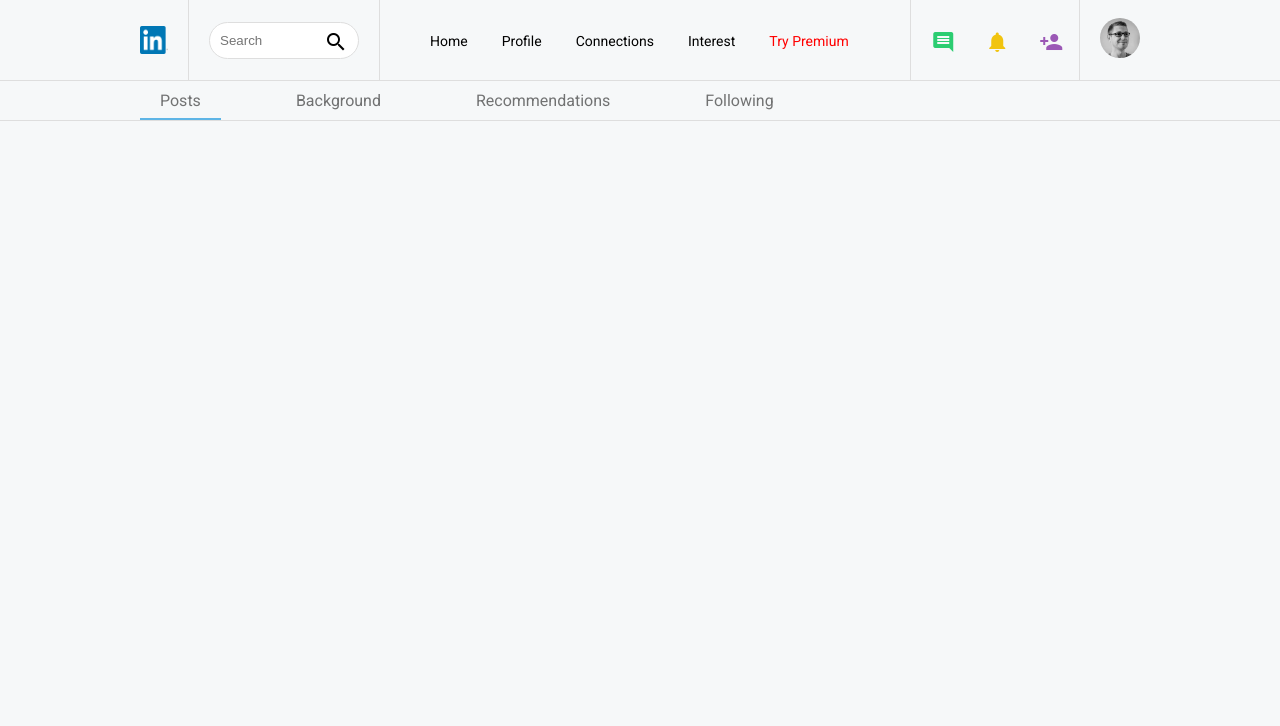
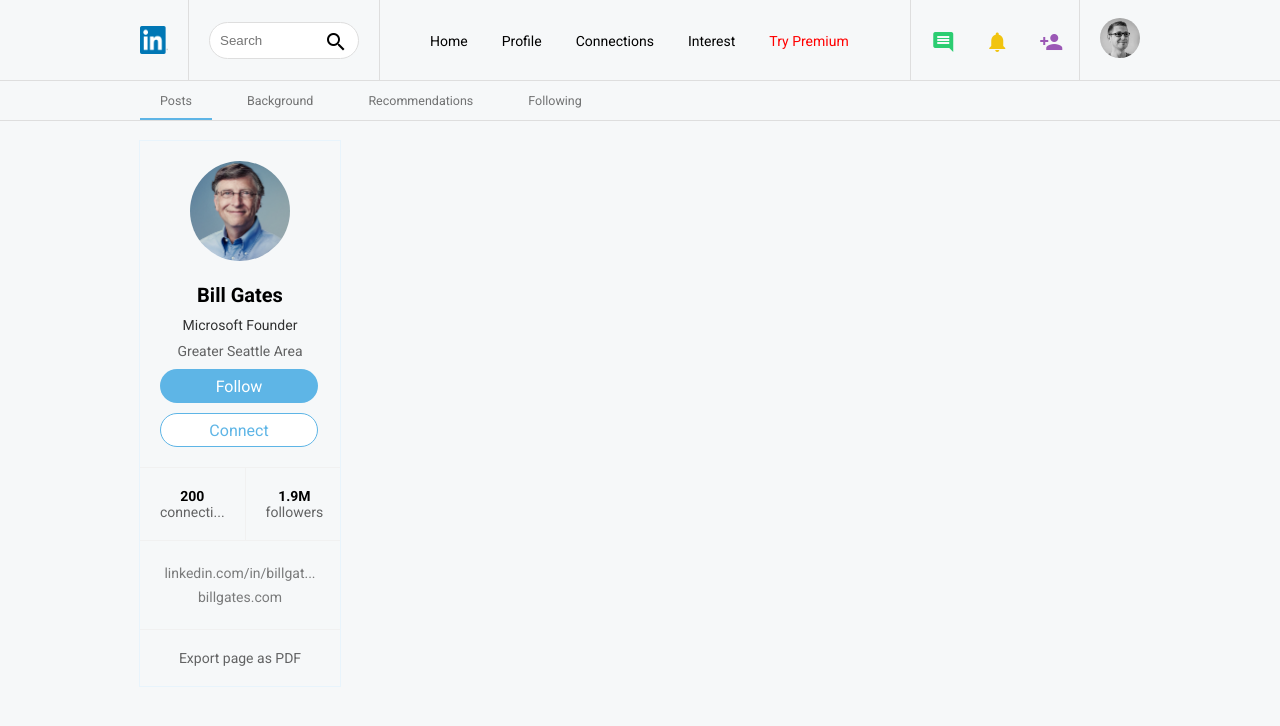
Before and after one commit to Umidjon-Frontend/html-css-loop-2-step-10, a plain HTML site: page index.html in a window 1280 px wide. Drawn offline with Linux system fonts and the light colour scheme.

Commit message:
profile section finished

```diff
--- a/css/main.css
+++ b/css/main.css
@@ -1,71 +1,70 @@
-body{
+body {
   font-family: Roboto, sans-serif;
   background-color: #f6f8f9;
 }
 *,
 *:before,
-*:after{
+*:after {
   margin: 0;
   padding: 0;
   box-sizing: border-box;
 }
-.material-icons{
+.material-icons {
   width: 20px;
   height: 20px;
 }
-.container{
+.container {
   width: 100%;
   max-width: 1000px;
   margin: 0 auto;
 }
-.header{
+.header {
   border-bottom: 1px solid #dedede;
 }
-.header-wrapper{
+.header-wrapper {
   width: 100%;
   height: 80px;
   display: flex;
   justify-content: space-between;
   align-items: center;
 }
-.header-brand{
+.header-brand {
   height: 80px;
   display: flex;
   align-items: center;
 }
 .header-logo,
-.header-search{
+.header-search {
   height: 80px;
   display: flex;
   align-items: center;
   padding: 0 20px;
   border-right: 1px solid #dedede;
 }
-.header-logo{
+.header-logo {
   padding-left: 0;
 }
-.header-logo img{
+.header-logo img {
   width: 28px;
   height: 28px;
 }
-.search{
+.search {
   width: 150px;
   padding: 10px 25px 10px 10px;
   border: 1px solid #dedede;
   border-radius: 20px;
   outline: none;
 }
-.header-search{
+.header-search {
   position: relative;
 }
-.header-search span{
+.header-search span {
   position: absolute;
   top: 50%;
   right: 35px;
   transform: translateY(-50%);
-
 }
-.header-nav{
+.header-nav {
   height: 80px;
   display: flex;
   justify-content: space-between;
@@ -74,34 +73,34 @@ body{
   padding: 0 0 0 50px;
   border-right: 1px solid #dedede;
 }
-.nav-item{
+.nav-item {
   margin-right: 34px;
 }
-.nav-item:last-child{
+.nav-item:last-child {
   width: 91px;
   margin-right: 50px;
 }
-.nav-link{
+.nav-link {
   text-decoration: none;
   color: #000;
   font-size: 14px;
 }
-.red{
+.red {
   color: red;
 }
-.header-social{
+.header-social {
   display: flex;
   align-items: center;
 }
-.header-profile{
+.header-profile {
   padding-left: 20px;
 }
-.header-profile img{
+.header-profile img {
   width: 40px;
   height: 40px;
   border-radius: 50%;
 }
-.header-icons{
+.header-icons {
   height: 80px;
   display: flex;
   justify-content: space-between;
@@ -109,48 +108,137 @@ body{
   padding: 0 20px;
   border-right: 1px solid #dedede;
 }
-.header-icons span{
+.header-icons span {
   margin-right: 34px;
 }
-.header-icons span:nth-child(1){
+.header-icons span:nth-child(1) {
   color: #2bcd71;
 }
-.header-icons span:nth-child(2){
+.header-icons span:nth-child(2) {
   color: #f1c40f;
 }
-.header-icons span:nth-child(3){
+.header-icons span:nth-child(3) {
   color: #9b58b6;
 }
-.header-icons span:last-child{
+.header-icons span:last-child {
   margin-right: 0;
 }
 
 /* NAVBAR SECTION */
-.navbar-section{
+.navbar-section {
   width: 100%;
   height: 40px;
   border-bottom: 1px solid #dedede;
 }
-.navbar{
+.navbar {
   display: flex;
   align-items: center;
   list-style: none;
 }
-.navbar-item{
-    margin-right: 55px;
+.navbar-item {
+  margin-right: 15px;
   height: 100%;
 }
-.navbar-link{
+.navbar-link {
   display: inline-block;
+  font-size: 12.5px;
   height: 39px;
   line-height: 40px;
   padding: 0 20px;
   color: #0000008a;
   text-decoration: none;
   border-bottom: 2px solid transparent;
-    transition: all .3s linear;
+  transition: all 0.3s linear;
 }
 .navbar li a.active,
-.navbar-link:hover{
+.navbar-link:hover {
   border-bottom: 2px solid #5eb5e6;
 }
+
+/* MAIN SECTION */
+.main-section{
+  margin-top: 20px;
+}
+/* PROFILE */
+.profile{
+  padding: 20px;
+}
+.profile-section{
+  width: 100%;
+  max-width: 200px;
+  box-shadow: 0 0 0 1px #e8f4fc;
+  text-align: center;
+}
+.avatar-logo{
+  width: 100px;
+  height: 100px;
+  border-radius: 50%;
+}
+.avatar-title{
+  font-size: 20px;
+  margin: 18px 0 10px 0;
+}
+.avatar-job{
+  font-size: 14px;
+  opacity: 0.8;
+}
+.avatar-text{
+  font-size: 14px;
+  opacity: 0.6;
+  margin: 10px 0;
+}
+.btn-follow, .btn-connect{
+  width: 158px;
+  height: 34px;
+  display: flex;
+  justify-content: center;
+  align-items: center;
+  background-color: #5eb5e6;
+  border-radius: 20px;
+  text-decoration: none;
+  color: #fff;
+  margin: 10px 0;
+}
+.btn-connect{
+  border: 1px solid #5eb5e6;
+  background-color: #fff;
+  color: #5eb5e6;
+  margin-bottom: 0;
+}
+.info-section{
+  border-top: 1px solid #f1f1f1;
+  border-bottom: 1px solid #f1f1f1;
+  display: flex;
+  align-items: center;
+}
+.info-connect{
+  border-right: 1px solid #f1f1f1;
+}
+.info-section div{
+  padding: 20px;
+}
+.info-section div p{
+  font-size: 14px;
+}
+.info-section div p:first-child{
+  font-weight: bold;
+}
+.info-section div p:last-child{
+  opacity: 0.6;
+}
+.social-network{
+  padding: 20px 0;
+  border-bottom: 1px solid #f1f1f1;
+}
+.social-network a{
+  text-decoration: none;
+  color: #000;
+  opacity: 0.5;
+  font-size: 14px;
+  line-height: 24px;
+}
+.export-pdf{
+  padding: 20px 0;
+  font-size: 14px;
+  opacity: 0.6;
+}
--- a/index.html
+++ b/index.html
@@ -16,6 +16,7 @@
     <link rel="stylesheet" href="./css/main.css" />
   </head>
   <body>
+    <!-- HEADER SECTION -->
     <div class="header">
       <div class="container">
         <div class="header-wrapper">
@@ -56,6 +57,8 @@
         </div>
       </div>
     </div>
+
+    <!-- NAVBAR SECTION -->
     <div class="navbar-section">
       <div class="container">
         <ul class="navbar">
@@ -74,5 +77,54 @@
         </ul>
       </div>
     </div>
+
+    <div class="main-section">
+      <div class="container">
+        <!-- PROFILE -->
+        <div class="profile-section">
+          <div class="profile">
+            <img class="avatar-logo" src="img/bill-gates-avatar.png" alt="" />
+            <h1 class="avatar-title">Bill Gates</h1>
+            <p class="avatar-job">Microsoft Founder</p>
+            <p class="avatar-text">Greater Seattle Area</p>
+            <a class="btn-follow" href="#">Follow</a>
+            <a class="btn-connect" href="#">
+              Connect
+              <span></span>
+            </a>
+          </div>
+          <div class="info-section">
+            <div class="info-connect">
+              <p>200</p>
+              <p>connecti...</p>
+            </div>
+            <div class="info-follow">
+              <p>1.9M</p>
+              <p>followers</p>
+            </div>
+          </div>
+          <div class="social-network">
+            <a href="#">
+              <span></span>
+              linkedin.com/in/billgat...
+            </a>
+            <a href="#">
+              <span></span>
+              billgates.com
+            </a>
+          </div>
+          <div class="export-pdf">
+            <span></span>
+            Export page as PDF
+          </div>
+        </div>
+
+        <!-- POST -->
+        <div class="post-section"></div>
+
+        <!-- PEOPLE -->
+        <div class="people-section"></div>
+      </div>
+    </div>
   </body>
 </html>
```
Lines whose indentation alone changed are shown as unchanged.
